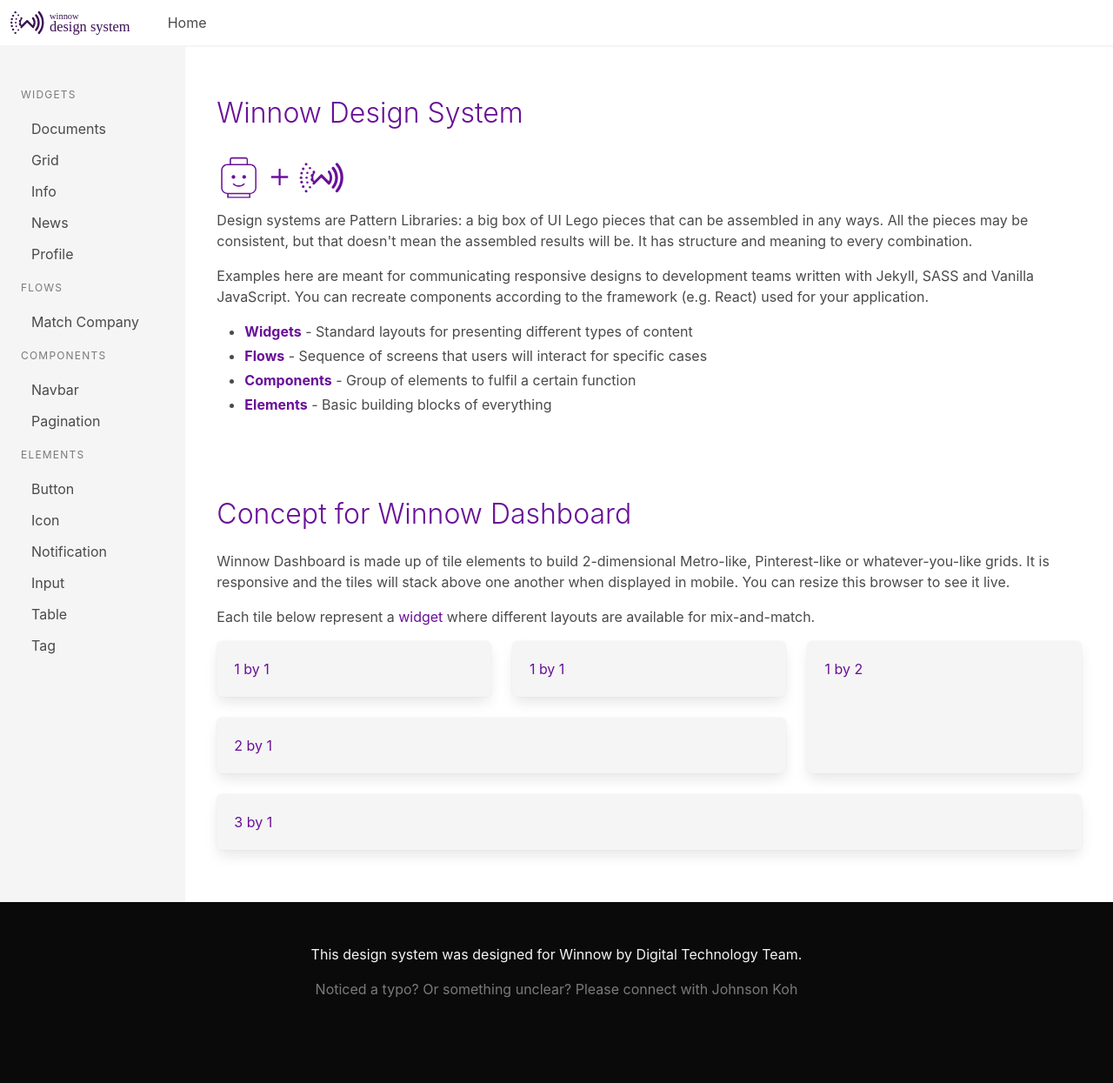
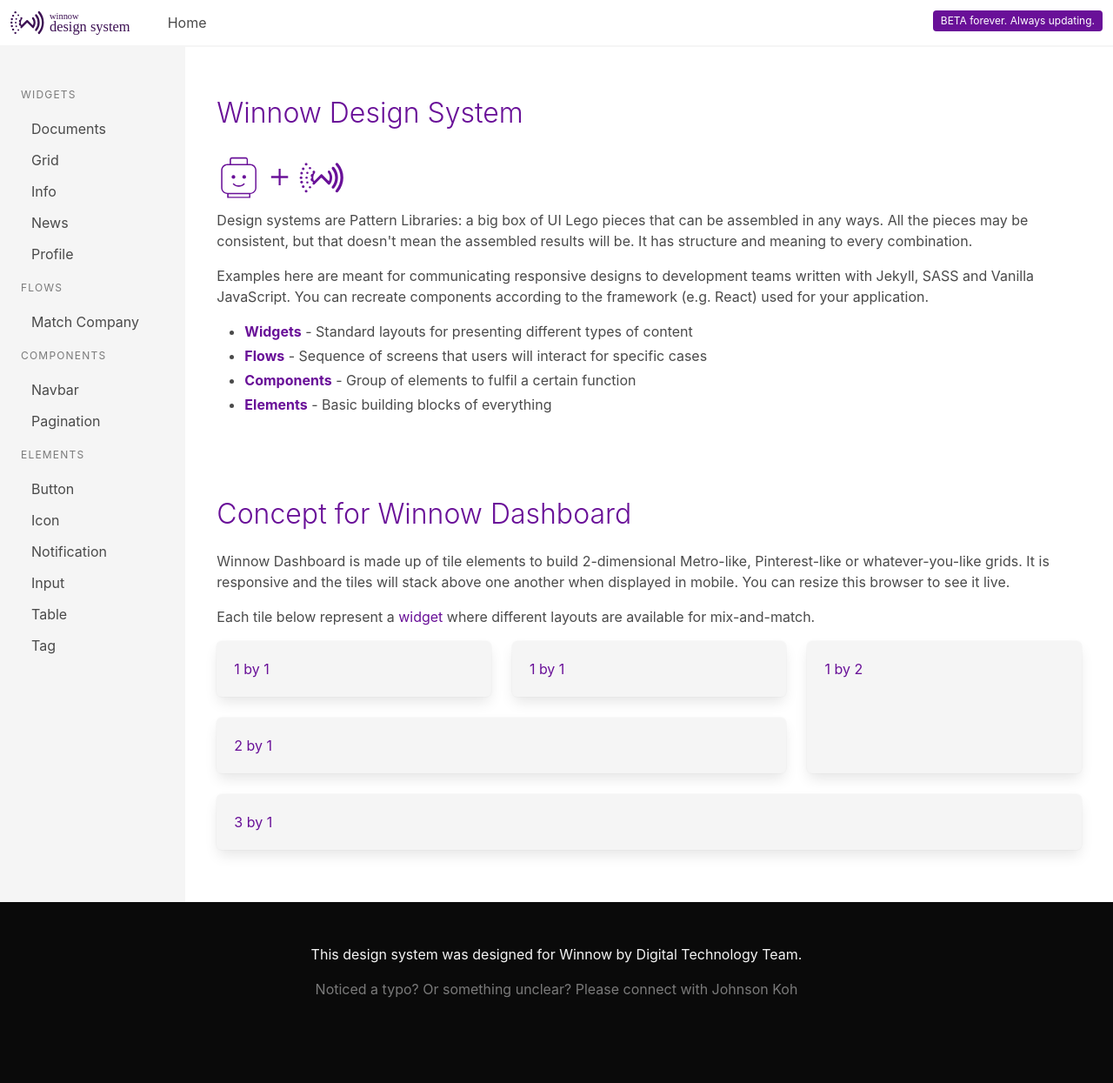
Before and after one commit to JohnsonKoh1110/johnsonkoh1110.github.io, a Jekyll site: the page built from index.html, in a window 1280 px wide. Shown: the whole page at 87% size. Built offline with Jekyll 4.4.1, drawn with Linux system fonts in a browser that asks for light colours.

Commit message:
Added BETA tag

```diff
--- a/_layouts/layout-sidenav.html
+++ b/_layouts/layout-sidenav.html
@@ -58,6 +58,11 @@
             {% endfor %}
           </div>
         </div>
+        <div class="nav-end">
+          <div class="navbar-item mt-1">
+            <span class="tag is-link">BETA forever. Always updating.</span>
+          </div>
+        </div>
       </div>
     </nav>
     <section class="main-content columns is-fullheight is-marginless">
```
Also changed, not shown: 16 other files.
